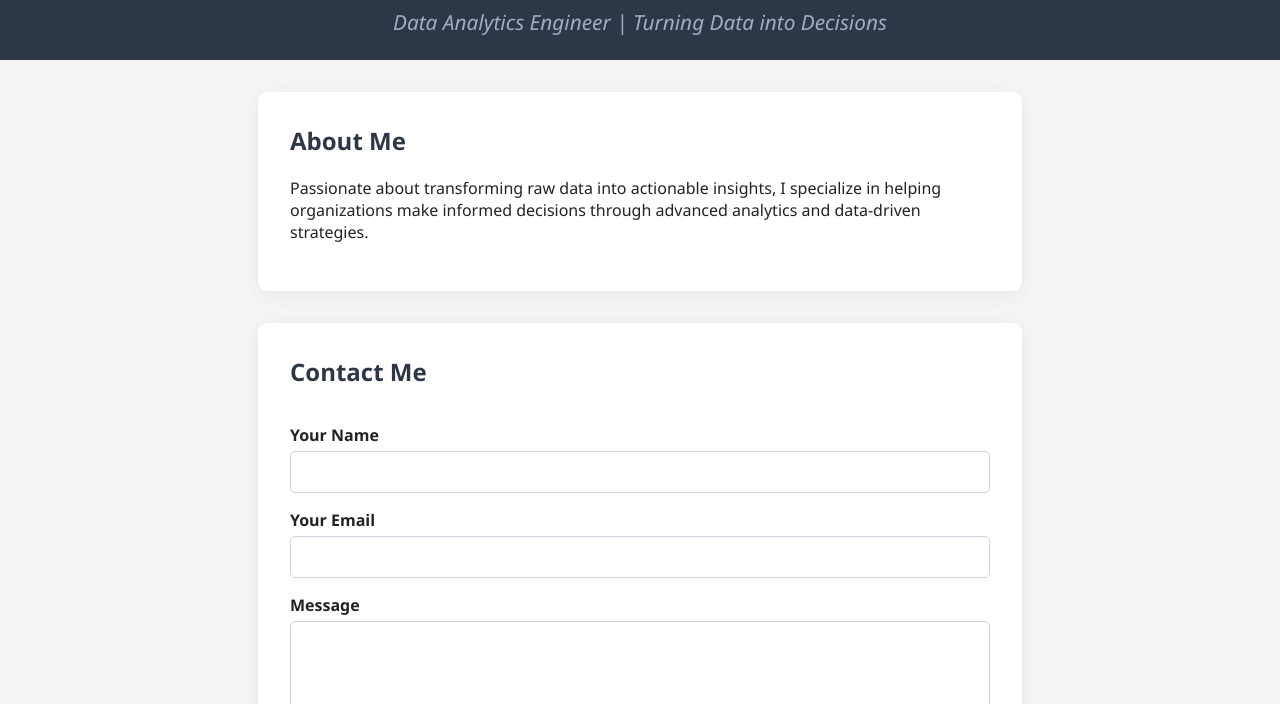
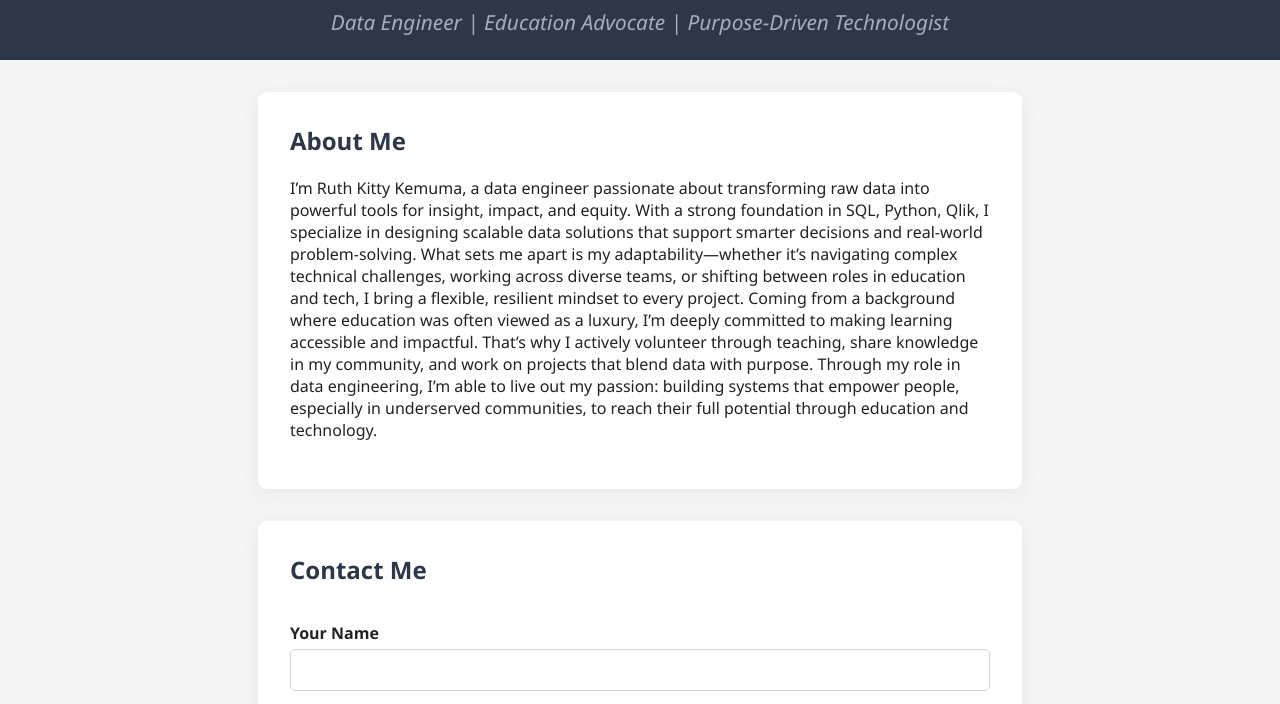
Before and after one commit to Ruth-Kitty/Ruth-Kitty.github.io, a plain HTML site: page index.html in a window 1280 px wide. Shown: the part 90-794 px from the top of the page. Drawn offline with Linux system fonts and the light colour scheme.

Commit message:
Update index.html
Updated bio section

```diff
--- a/index.html
+++ b/index.html
@@ -88,13 +88,20 @@
 <body>
     <header>
         <h1>Ruth Kitty Kemuma</h1>
-        <p>Data Analytics Engineer | Turning Data into Decisions</p>
+        <p>Data Engineer | Education Advocate | Purpose-Driven Technologist</p>
     </header>
 
     <section>
         <h2>About Me</h2>
         <p>
-            Passionate about transforming raw data into actionable insights, I specialize in helping organizations make informed decisions through advanced analytics and data-driven strategies.
+            I’m Ruth Kitty Kemuma, a data engineer passionate about transforming raw data into powerful tools for insight, impact, and equity.
+            With a strong foundation in SQL, Python, Qlik, I specialize in designing scalable data solutions that support smarter decisions and real-world problem-solving.
+            What sets me apart is my adaptability—whether it’s navigating complex technical challenges, working across diverse teams, or shifting between roles in education and tech,
+            I bring a flexible, resilient mindset to every project.
+            Coming from a background where education was often viewed as a luxury, I’m deeply committed to making learning accessible and impactful.
+            That’s why I actively volunteer through teaching, share knowledge in my community, and work on projects that blend data with purpose.
+        Through my role in data engineering, I’m able to live out my passion: building systems that empower people, especially in underserved communities,
+            to reach their full potential through education and technology.
         </p>
     </section>
 
```
